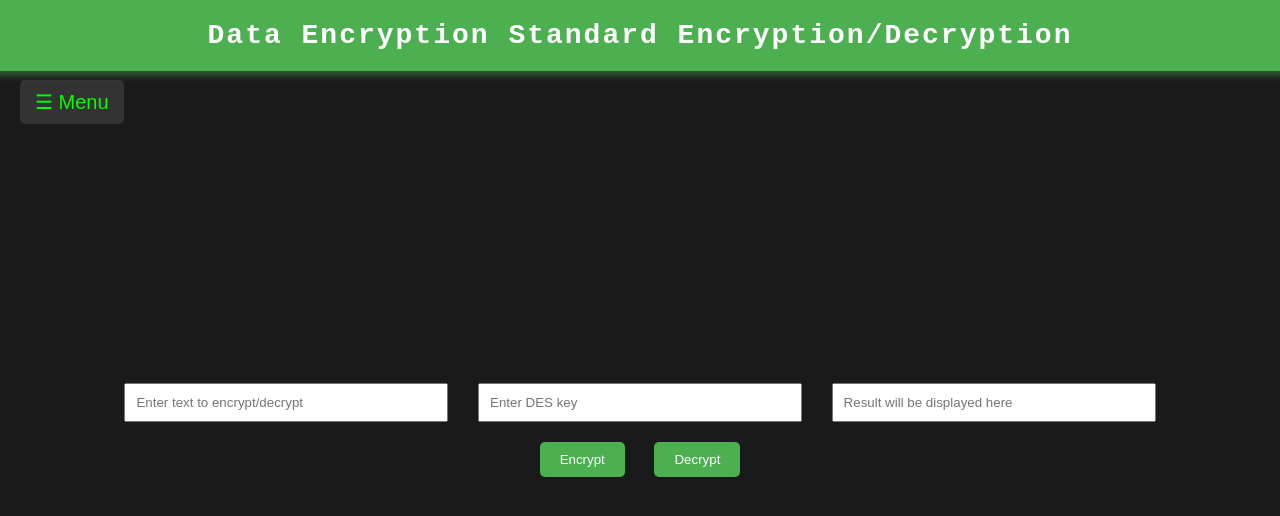
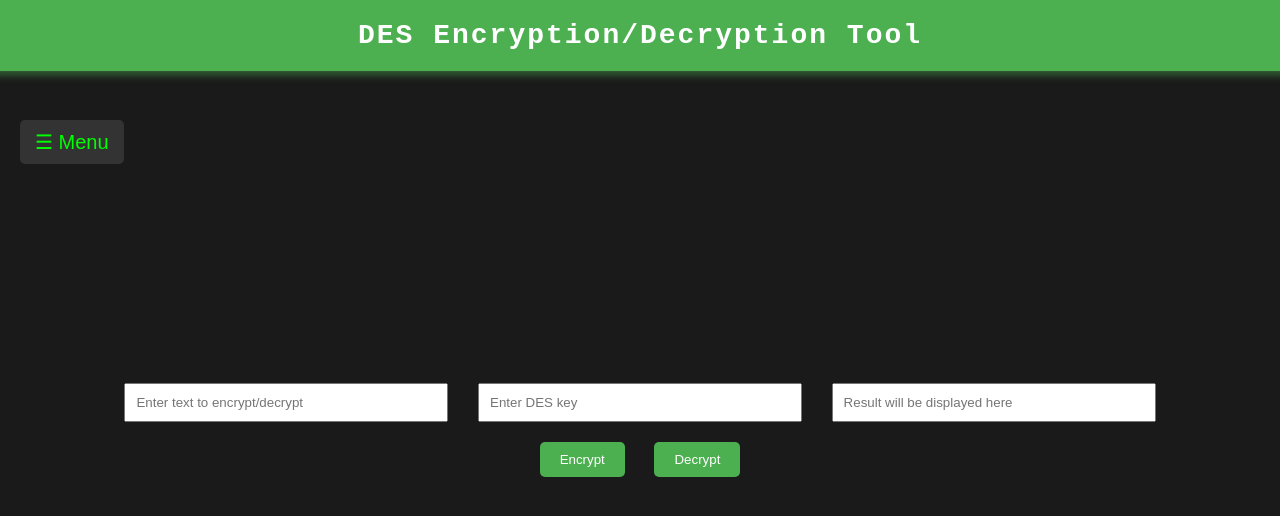
Before and after one commit to Lootera69/Cipher-Lock, a plain HTML site: page des.html in a window 1280 px wide. Drawn offline with Linux system fonts and the light colour scheme.

Commit message:
des.html

```diff
--- a/des.html
+++ b/des.html
@@ -71,7 +71,7 @@
       width: 0;
       position: fixed;
       z-index: 1;
-      top: 70px;
+      top: 110px;
       left: 0;
       background-color: #333;
       overflow-x: hidden;
@@ -102,7 +102,7 @@
       border: none;
       border-radius: 5px;
       position: fixed;
-      top: 70px;
+      top: 110px;
       left: 10px;
       z-index: 2;
       transition: background-color 0.3s;
@@ -151,7 +151,7 @@
   <button class="openbtn" onclick="toggleNav()">☰ Menu</button>
 
   <header>
-    <h1>Data Encryption Standard Encryption/Decryption</h1>
+    <h1>DES Encryption/Decryption Tool</h1>
   </header>
 
   <main>
```
